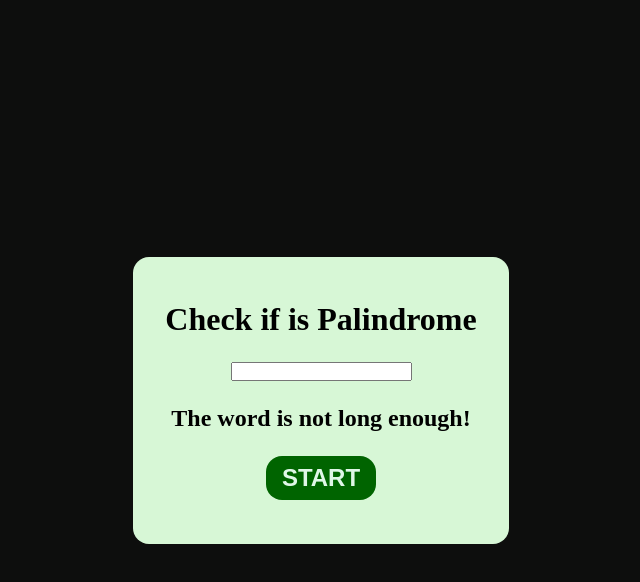
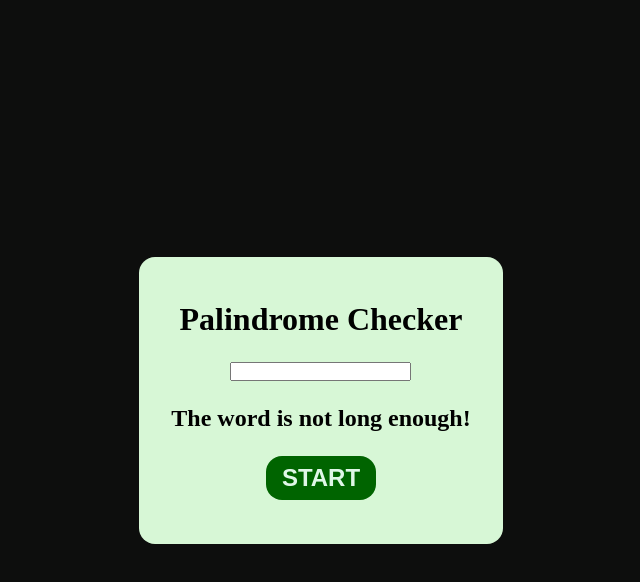
Before and after one commit to BrunosCode/js-paliedispari, a plain HTML site: page Palindroma/index.html in a window 1280 px wide. Both pictures are taken after a click on the button "START". Shown: the whole page, without its empty margins (319-959 px from the left). Drawn offline with Linux system fonts and the light colour scheme.

Commit message:
palindrome js, remove spaces from the string

```diff
--- a/Palindroma/index.html
+++ b/Palindroma/index.html
@@ -10,7 +10,7 @@
 <body>
     <div class="container">
         <div class="card">
-            <h1 class="title">Check if is Palindrome</h1>
+            <h1 class="title">Palindrome Checker</h1>
             <input type="text" name="word" id="word">
             <h2 id="answer"></h2>
             <button id="ask" class="btn">START</button>
--- a/Palindroma/js/app.js
+++ b/Palindroma/js/app.js
@@ -2,7 +2,7 @@
 
 // 1. ask a word to the user
 const userWord = () => {
-    return document.getElementById("word").value;
+    return document.getElementById("word").value.replace(/ /g, '');
 }
 
 // 2. reverse the word
```
